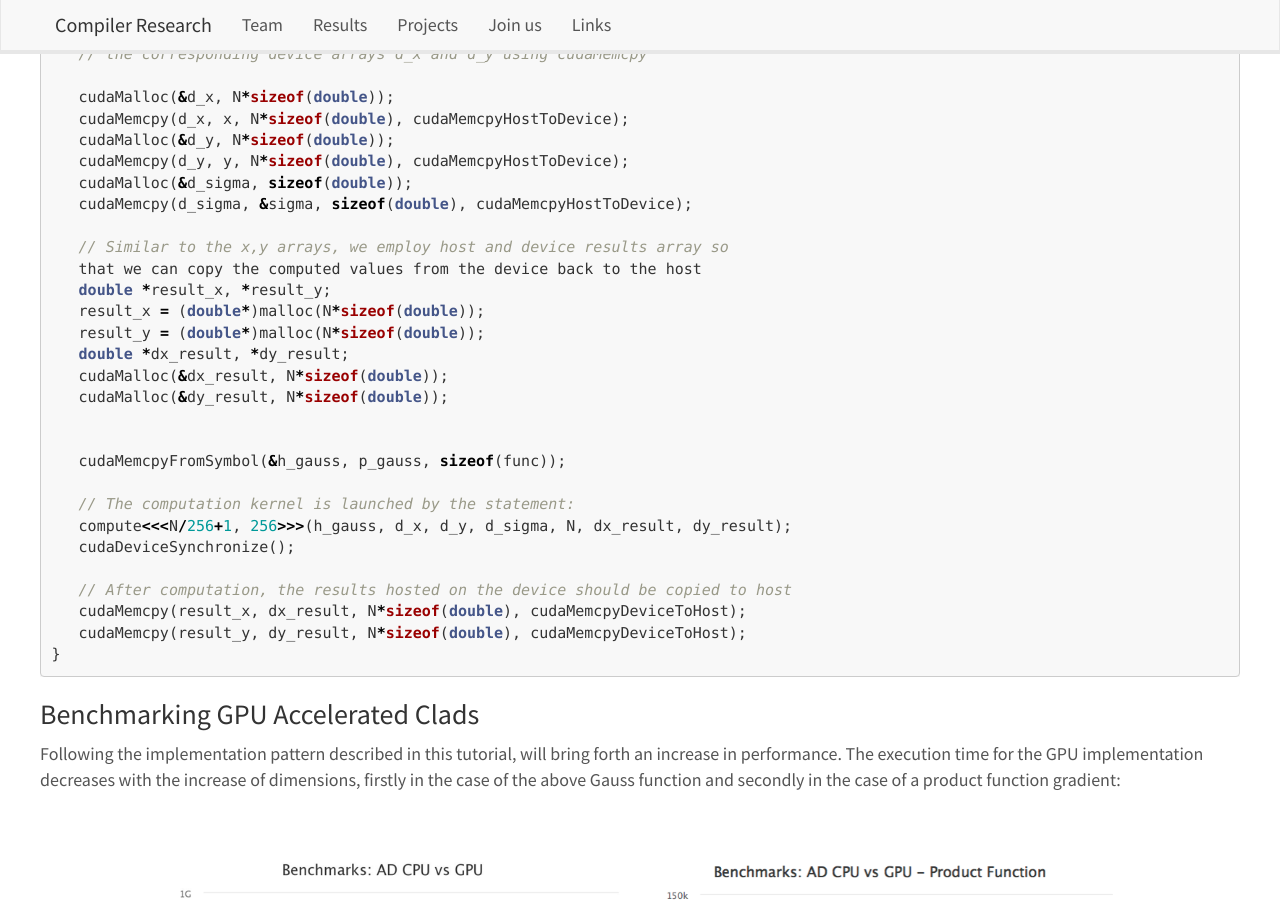
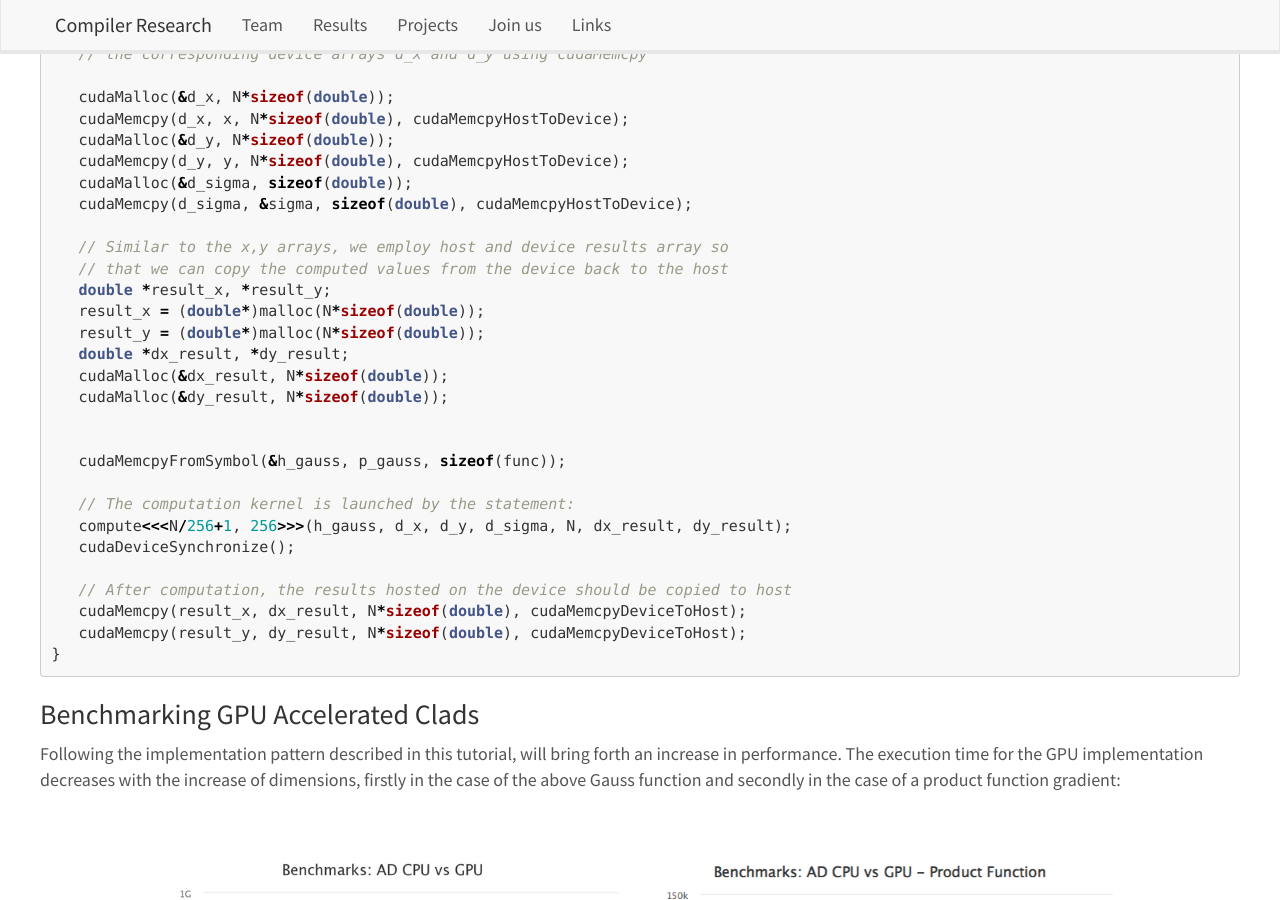
Before and after one commit to vgvassilev/clad, a Jekyll site: the page built from _pages/tutorials/2021-08-20-clad_cuda_simple_tutorial.md, in a window 1280 px wide and 900 px high, scrolled down 2342 px. Built offline with Jekyll 4.4.1, drawn with Linux system fonts in a browser that asks for light colours; nearby versions of some CDN libraries; a style sheet for code colours, icons or effects is not loaded.

Commit message:
One more comment fixup.

```diff
--- a/_pages/tutorials/2021-08-20-clad_cuda_simple_tutorial.md
+++ b/_pages/tutorials/2021-08-20-clad_cuda_simple_tutorial.md
@@ -145,7 +145,7 @@ int main(void) {
    cudaMemcpy(d_sigma, &sigma, sizeof(double), cudaMemcpyHostToDevice);
 
    // Similar to the x,y arrays, we employ host and device results array so
-   that we can copy the computed values from the device back to the host
+   // that we can copy the computed values from the device back to the host
    double *result_x, *result_y;
    result_x = (double*)malloc(N*sizeof(double));
    result_y = (double*)malloc(N*sizeof(double));
```
